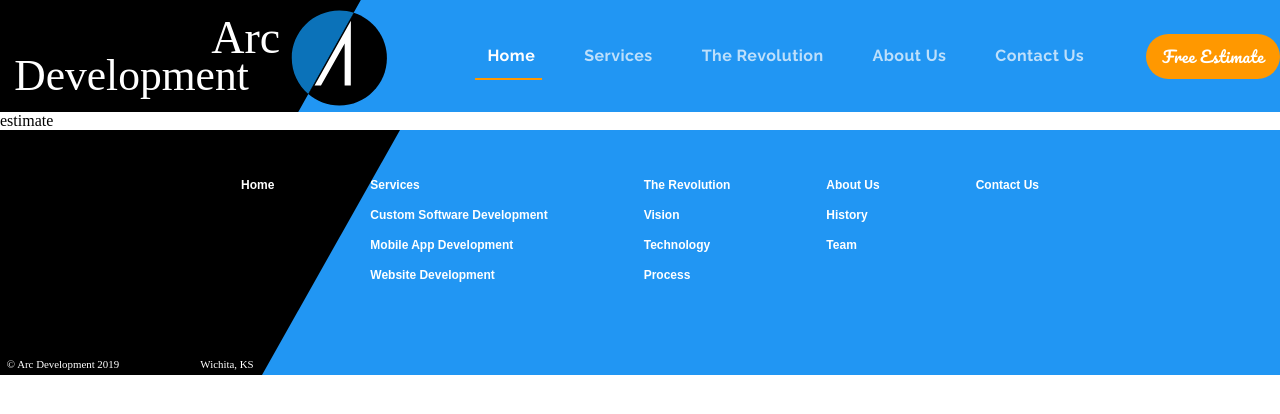
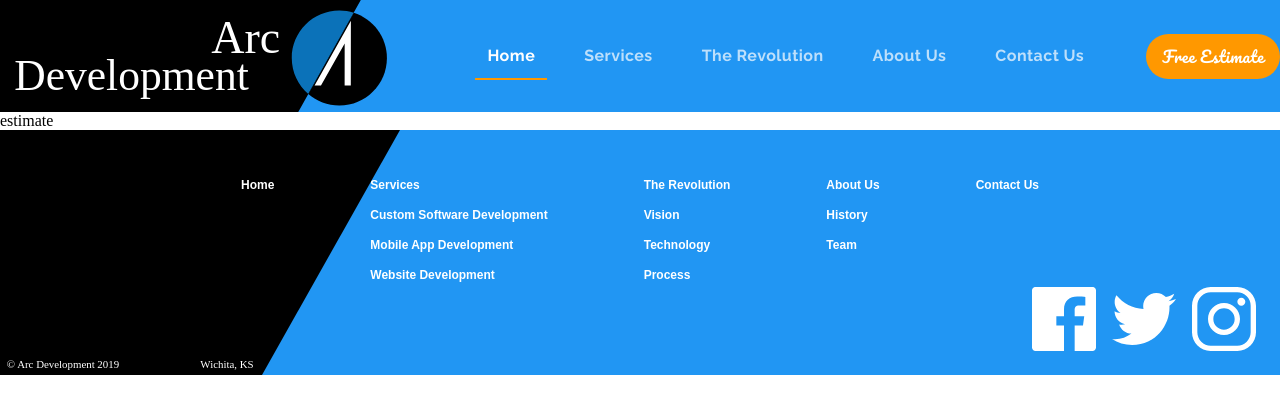
Before and after one commit to RaskovskyDavid/arcdevelopment, a React (Create React App) app: page /estimate in a window 1280 px wide. Shown: the top 414 px of the page. Built offline with nearby package versions, Linux system fonts and the light colour scheme.

Commit message:
9. Social Media Icons

```diff
--- a/src/components/ui/Footer.js
+++ b/src/components/ui/Footer.js
@@ -2,8 +2,13 @@
 import {makeStyles} from '@material-ui/core/styles';
 import Grid from '@material-ui/core/Grid';
 import Hidden from '@material-ui/core/Hidden';
+
+import facebook from "../../assets/facebook.svg";
+import twitter from "../../assets/twitter.svg";
+import instagram from "../../assets/instagram.svg";
 import footerAdornment from '../../assets/Footer Adornment.svg';
 import { Link } from "react-router-dom";
+
 const useStyles = makeStyles( theme => ({
     footer: {
         backgroundColor: theme.palette.common.blue,
@@ -33,6 +38,23 @@
     },
     gridItem:{
         margin:"3em"
+    },
+    icon: {
+        height: "4em",
+        width: "4em",
+        [theme.breakpoints.down("xs")]:{
+            height: "2.5em",
+            width: "2.5em"
+        }
+    },
+    socialContainer:{
+        position:"absolute",
+        marginTop: "-6em",
+        right: "1.5em",
+        [theme.breakpoints.down("xs")]:{
+            right: "0.6em",
+            marginTop: "-4em",
+        }
     }
 }));
 export default function Footer(props) {
@@ -130,5 +152,19 @@
     </Grid>
     </Hidden>
     <img alt="black decorative slash" src={footerAdornment} className={classes.adornment} />
+    <Grid container justify="flex-end" spacing={2} className={classes.socialContainer}>
+        <Grid item component={"a"} href="https://www.facebook.com"
+        rel="noopener noreferrer" target="_blank">
+            <img alt="facebook logo" src={facebook} className={classes.icon} />
+        </Grid>
+        <Grid item component={"a"} href="https://www.twitter.com"
+        rel="noopener noreferrer" target="_blank">
+            <img alt="twitter logo" src={twitter}  className={classes.icon} />
+        </Grid>
+        <Grid item component={"a"} href="https://www.instagram.com"
+        rel="noopener noreferrer" target="_blank" >
+            <img alt="instagram logo" src={instagram}  className={classes.icon} />
+        </Grid>
+    </Grid>
     </footer>);
 }
```
